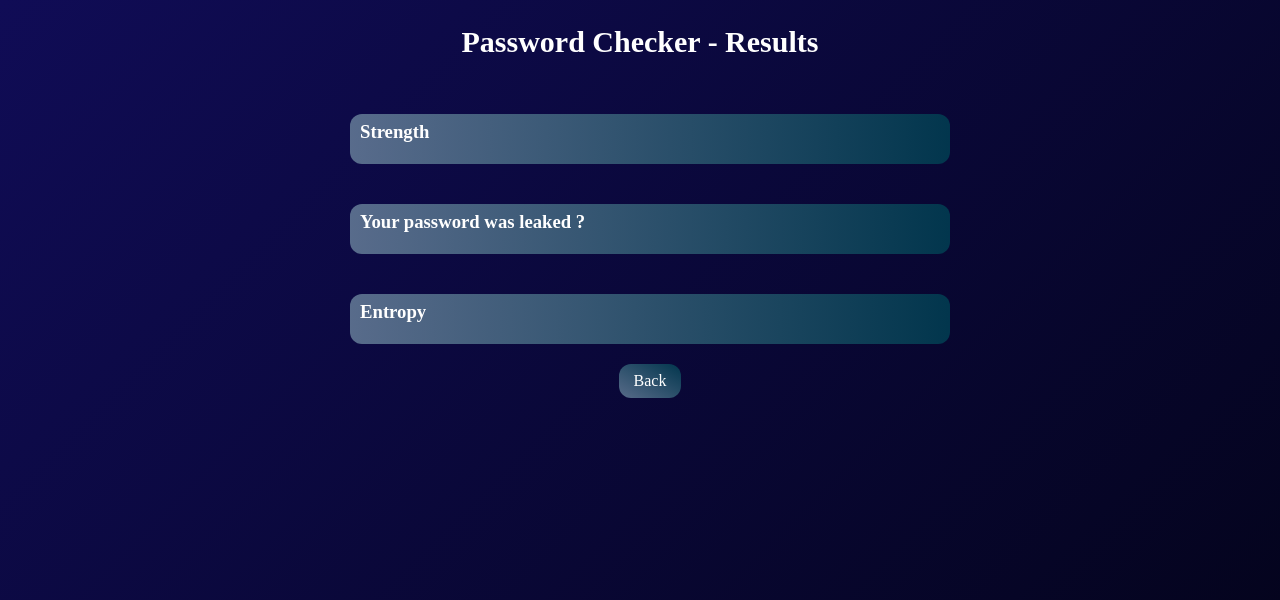
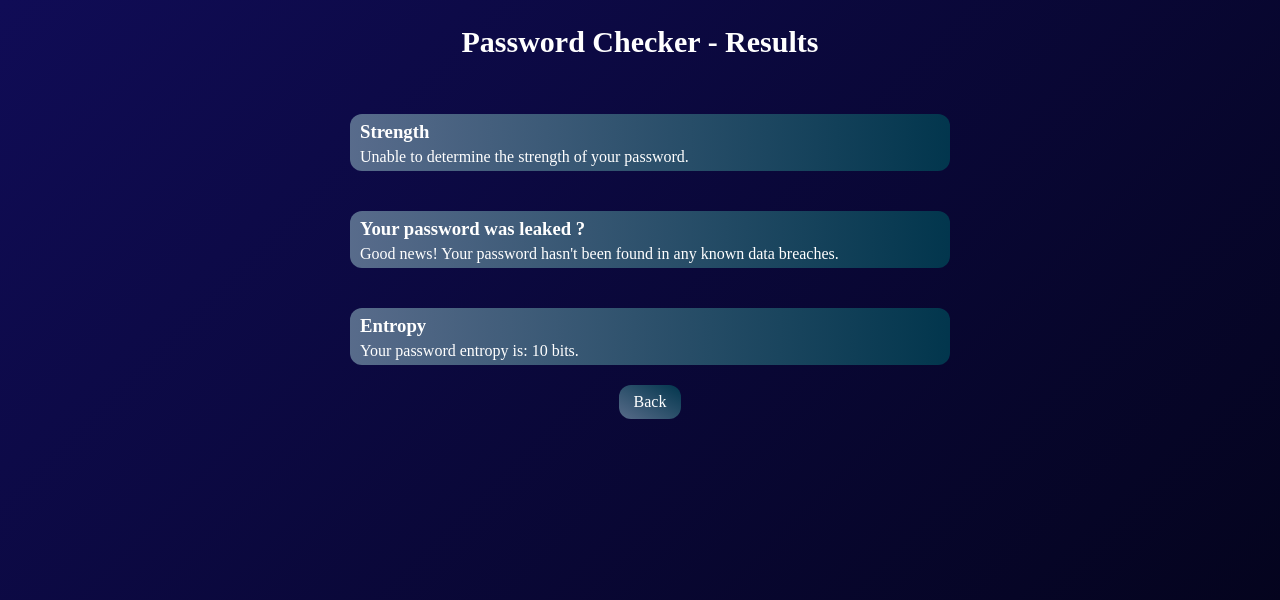
Before and after one commit to MathisDS15/Password-Checker, a Flask app: template PasswordCheckerPhase3/frontend/templates/results.html in a window 1280 px wide. Shown: the top 600 px of the page. Run offline with Flask 3, Linux system fonts and the light colour scheme; the template is opened without the code that fills it: most values are stand-ins (such as "Sample title", 1, 10 or a date in 2020); parts of the project's set-up code (start-up, migrations or seed data) failed here and were passed over.

```diff
--- a/PasswordCheckerPhase3/app.py
+++ b/PasswordCheckerPhase3/app.py
@@ -1,4 +1,4 @@
-from flask import Flask, render_template, request, url_for, redirect
+from flask import Flask, render_template, request
 from PasswordCheckerPhase3.backend.passwordCheckerPhase3 import passwordChecker
 
 
@@ -15,15 +15,19 @@ def check_password():
         result = passwordChecker(password)
 
         strength_message = {
-            "Verry Strong": "Your password is very strong. Excellent choice!",
+            "Very strong": "Your password is very strong. Excellent choice!",
             "Strong": "Your password is strong. Good job!",
             "Medium": "Your password is medium. Consider making it stronger.",
             "Weak": "Your password is weak. Please consider improving it.",
-            "Very Weak": "Your password is very weak. It needs significant improvement."
+            "Very weak": "Your password is very weak. It needs significant improvement."
         }
 
-        return render_template('results.html', strength_message=strength_message[result['strength']],
-                               is_pwned=result['pwned'])
+        return render_template('results.html',
+                               strength=result['strength'],
+                               strength_message=strength_message[result['strength']],
+                               is_pwned=result['pwned'],
+                               entropy=result['entropy'])
+
     return render_template('passwordChecker.html')
 
 @app.route('/help')
--- a/PasswordCheckerPhase3/backend/passwordCheckerPhase3.py
+++ b/PasswordCheckerPhase3/backend/passwordCheckerPhase3.py
@@ -105,7 +105,7 @@ def displayPasswordCheck(password : str) -> None:
     print(f"Analyse this password: {password}")
     print(f"Validity: {"Valid" if display["valid"] else "Invalid "}")
     print(f"Strength: {display['strength']}")
-    print(f"Entropy: {display['entropy']}")
+    print(f"Entropy: {display['entropy']:.3f}")
     print (f"Pwned: {'Yes' if display['pwned'] else 'No'}\n\n")
 
 displayPasswordCheck("da3de5_!jeff")
--- a/PasswordCheckerPhase3/frontend/static/css/main.css
+++ b/PasswordCheckerPhase3/frontend/static/css/main.css
@@ -112,7 +112,7 @@ body {
     margin: 20px 10px;
 }
 
-.strength h3 {
+.strength h3, .leaked h3, .entropy h3 {
     margin: 5px 10px;
 }
 
@@ -124,20 +124,12 @@ body {
     margin: 20px 10px;
 }
 
-.leaked h3 {
-    margin: 5px 10px;
-}
-
 .entropy {
     width: 600px;
     background: linear-gradient(to right, rgba(107,132,157,0.8), rgba(1,59,80,0.9));
     border-radius: 12px;
     padding: 2px 0 5px 0;
     margin: 20px 10px;
-}
-
-.entropy h3 {
-    margin: 5px 10px;
 }
 
 .back-button {
@@ -154,6 +146,11 @@ body {
 
 .back-button:hover {
     background: linear-gradient(to right, rgba(1,59,80,0.9), rgba(107,132,157,0.8));
+}
+
+.strength p, .leaked p, .entropy p {
+    font-size: 16px;
+    margin: 0 10px;
 }
 
 #footer {
--- a/PasswordCheckerPhase3/frontend/templates/results.html
+++ b/PasswordCheckerPhase3/frontend/templates/results.html
@@ -14,15 +14,35 @@
         <div class="container">
             <div class="strength">
                 <h3>Strength</h3>
-                <p id="strength-result"></p>
+                <p id="strength-result">
+                    {% if strength == "Very strong" %}
+                        Your password is very strong! Excellent choice!
+                    {% elif strength == "Strong" %}
+                        Your password is strong! Good job!
+                    {% elif strength == "Medium" %}
+                        Your password is medium. It's better than weak, but could still be improved.
+                    {% elif strength == "Weak" %}
+                        Your password is weak. Consider using a longer and more complex password.
+                    {% elif strength == "Very weak" %}
+                        Your password is very weak. Please change it immediately!
+                    {% else %}
+                        Unable to determine the strength of your password.
+                    {% endif %}
+                </p>
             </div>
             <div class="leaked">
                 <h3>Your password was leaked ?</h3>
-                <p id="leaked-result"></p>
+                <p id="leaked-result">
+                    {% if is_pwned %}
+                        Your password has been found in data breaches. Please change it!
+                    {% else %}
+                        Good news! Your password hasn't been found in any known data breaches.
+                    {% endif %}
+                </p>
             </div>
             <div class="entropy">
                 <h3>Entropy</h3>
-                <p id="entropy-result"></p>
+                <p id="entropy-result">Your password entropy is: {{ entropy }} bits.</p>
             </div>
             <button class="back-button" onclick="window.location.href='{{ url_for('check_password') }}'">Back</button>
         </div>
```
